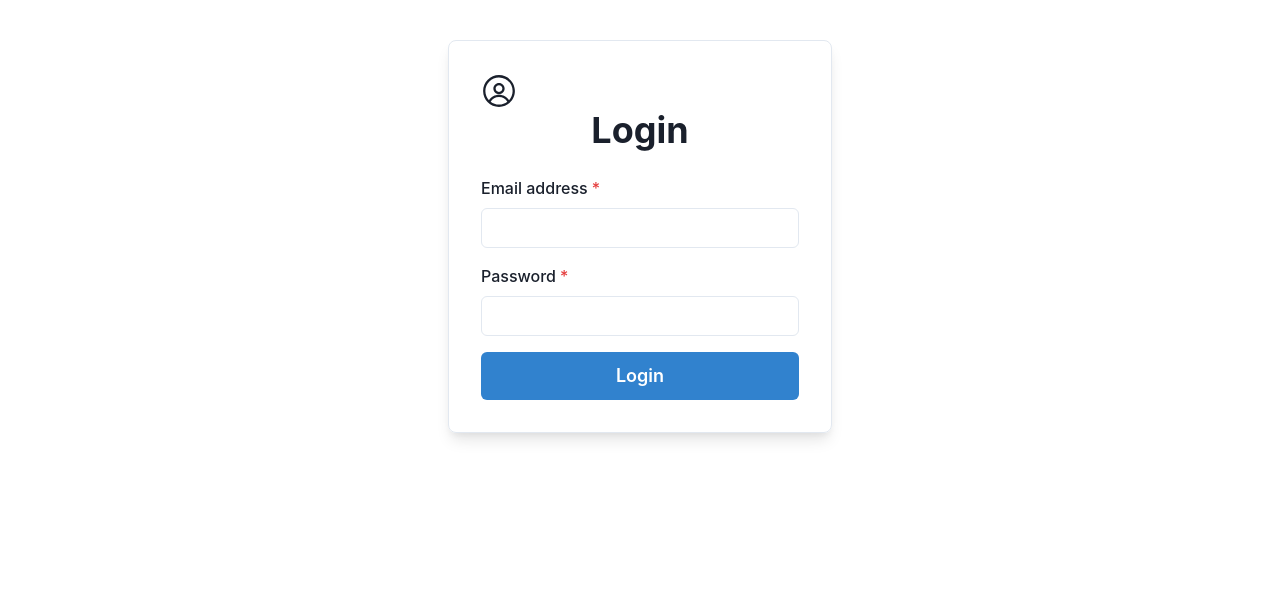
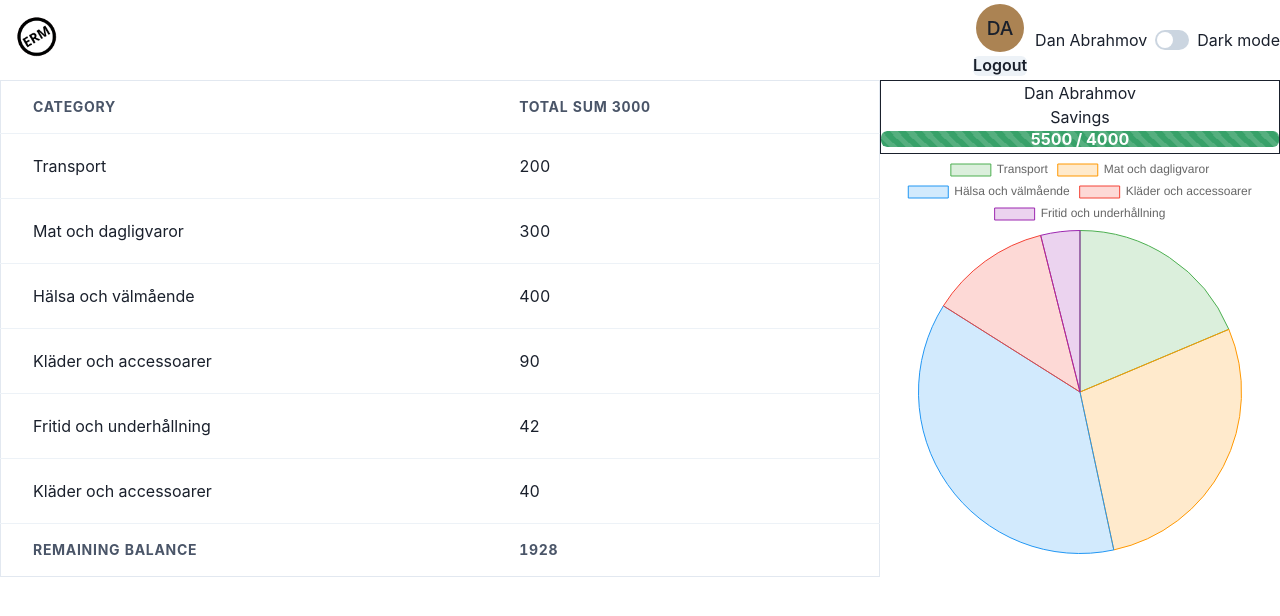
Before and after one commit to melvinsjostrand/Ekonomisk-Dashboard, a React (Vite) app in the folder Ekonomisk/: page / in a window 1280 px wide. Shown: the top 616 px of the page. Built offline with nearby package versions, Linux system fonts and the light colour scheme.

Commit message:
changed(check desc)
Added an saving tsx for the aside bar to clean up code

fixed design for logout, avatar and name

```diff
--- a/Ekonomisk/src/App.tsx
+++ b/Ekonomisk/src/App.tsx
@@ -8,7 +8,7 @@ import Login from "./Componenets/Loginpage/Login";
 function App() {
  return (
    <>
-     <Login onSubmit={handleLogin} />
+     <HomePage />
    </>
  );
 }
--- a/Ekonomisk/src/Componenets/NavBar.tsx
+++ b/Ekonomisk/src/Componenets/NavBar.tsx
@@ -3,7 +3,7 @@ import ColorModeSwitch from "./ColorModeSwitch";
 import logo from "../assets/logo.png";
 
 const NavBar = () => {
-
+ const userName = "Dan Abrahmov";
   return (
     <HStack justifyContent="space-between">
       <Image boxSize="80px" src={logo} />
@@ -11,17 +11,15 @@ const NavBar = () => {
       <HStack>
         <Box>
           <WrapItem>
-            <HStack>
-              <Avatar name="Dan Abrahmov" />
-              <Text>Dan Abrahmov</Text>
-            </HStack>
-            <VStack align="end">
-              <Button colorScheme="red" size="sm" mt={2}>
+            <VStack spacing={1}>
+              <Avatar name={userName} />
+              <Button size='1px'>
                 Logout
               </Button>
             </VStack>
           </WrapItem>
         </Box>
+        <Text>{userName}</Text>
         <ColorModeSwitch />
       </HStack>
     </HStack>
--- a/Ekonomisk/src/Componenets/homepage/HomePage.tsx
+++ b/Ekonomisk/src/Componenets/homepage/HomePage.tsx
@@ -1,14 +1,15 @@
-import { Box, Center, Grid, GridItem, Show, Text } from "@chakra-ui/react";
+import { Box, Grid, GridItem, Show, Text } from "@chakra-ui/react";
 import NavBar from "../NavBar";
 import Tables from "./Table";
-import PieChart from "../PieChart";
+import PieChart from "./PieChart";
 import { useEffect, useState } from "react";
+import { Progress } from "@chakra-ui/react";
+import Savings from "./Savings";
 
 const HomePage = () => {
   const [cash, setCash] = useState({
     sum: 3000,
     payment: [
-      { category: "Boende", amount: 100 },
       { category: "Transport", amount: 200 },
       { category: "Mat och dagligvaror", amount: 300 },
       { category: "Hälsa och välmående", amount: 400 },
@@ -18,13 +19,14 @@ const HomePage = () => {
     ],
     totalSpent: 0,
     remaining: 0,
+    saveGoal:4000,
   });
 
   const [error, setError] = useState<string | null>(null);
   const [save, setSave] = useState({
     userId: 1,
     userName: "Dan Abrahmov",
-    Saving: 200,
+    Saving: 5500,
   });
 
   useEffect(() => {
@@ -43,11 +45,13 @@ const HomePage = () => {
     if (remaining < 0)
       return setError("Error: You have spent more than your budget!");
   }, [cash.payment, cash.sum]);
+
+
   return (
     <>
       <Grid
         templateAreas={{
-          base: `'nav' 'main'`,
+          base: `'nav' 'main' 'aside'`,
           lg: `'nav nav' 'main aside'`,
         }}
         templateColumns={{
@@ -58,21 +62,21 @@ const HomePage = () => {
         <GridItem area="nav">
           <NavBar />
         </GridItem>
-        <Show above="lg">
-          <GridItem area="aside">
-            <Box border="1px" borderColor="gray.200">
-              <Text textAlign="center">Dan Abrahmov </Text>
-              <Text textAlign="center">Total saved : {save.Saving}</Text>
-            </Box>
-            <PieChart payments={cash.payment} />
-          </GridItem>
-        </Show>
+        <GridItem area="aside">
+          <Savings
+            userName={save.userName}
+            totalSaved={save.Saving}
+            saveGoal={cash.saveGoal}
+            payments={cash.payment}
+          />
+        </GridItem>
         <GridItem area="main">
           <Tables
             sum={cash.sum}
             payments={cash.payment}
             remaining={cash.remaining}
             totalSpent={cash.totalSpent}
+            saveGaol={cash.saveGoal}
           />
           {error && (
             <Text color="red.500" textAlign="center">
--- /dev/null
+++ b/Ekonomisk/src/Componenets/homepage/Savings.tsx
@@ -0,0 +1,49 @@
+import { Box,Text,Progress } from '@chakra-ui/react';
+import PieChart from './PieChart';
+
+
+interface Props {
+  userName: string;
+  totalSaved: number;
+  saveGoal: number;
+  payments: { category: string; amount: number }[];
+}
+
+const Savings = ({totalSaved, saveGoal, payments }: Props) => {
+
+  const savingPercentage = (totalSaved / saveGoal) * 100;
+  return (
+    <Box>
+      <Box border="1px">
+        <Text textAlign="center">Dan Abrahmov </Text>
+        <Text textAlign="center" textStyle="bold">
+          Savings
+        </Text>
+
+        <Box position="relative" display="inline-block" width="100%">
+          <Progress
+            value={savingPercentage}
+            colorScheme="green"
+            size="lg"
+            hasStripe
+            isAnimated
+            borderRadius="md"
+          />
+          <Text
+            position="absolute"
+            top="50%"
+            left="50%"
+            transform="translate(-50%, -50%)"
+            fontWeight="bold"
+            color="white"
+          >
+            {totalSaved} / {saveGoal}
+          </Text>
+        </Box>
+      </Box>
+      <PieChart payments={payments} />
+    </Box>
+  );
+};
+
+export default Savings
--- a/Ekonomisk/src/Componenets/homepage/Table.tsx
+++ b/Ekonomisk/src/Componenets/homepage/Table.tsx
@@ -6,6 +6,7 @@ interface Props {
   payments: pay[];
   totalSpent: number;
   remaining: number;
+  saveGaol: number
 }
 
 interface pay {
@@ -14,7 +15,7 @@ interface pay {
 }
 
 
-const Tables = ({sum, payments, remaining }: Props) => {
+const Tables = ({ sum, payments, remaining }: Props) => {
   return (
     <TableContainer>
       <Table variant="simple" size="lg" border="1px" borderColor="gray.200">
@@ -40,6 +41,6 @@ const Tables = ({sum, payments, remaining }: Props) => {
       </Table>
     </TableContainer>
   );
-}
+};
 
 export default Tables
```
Also changed, not shown: Ekonomisk/src/Componenets/homepage/PieChart.tsx (renamed from Ekonomisk/src/Componenets/PieChart.tsx).
